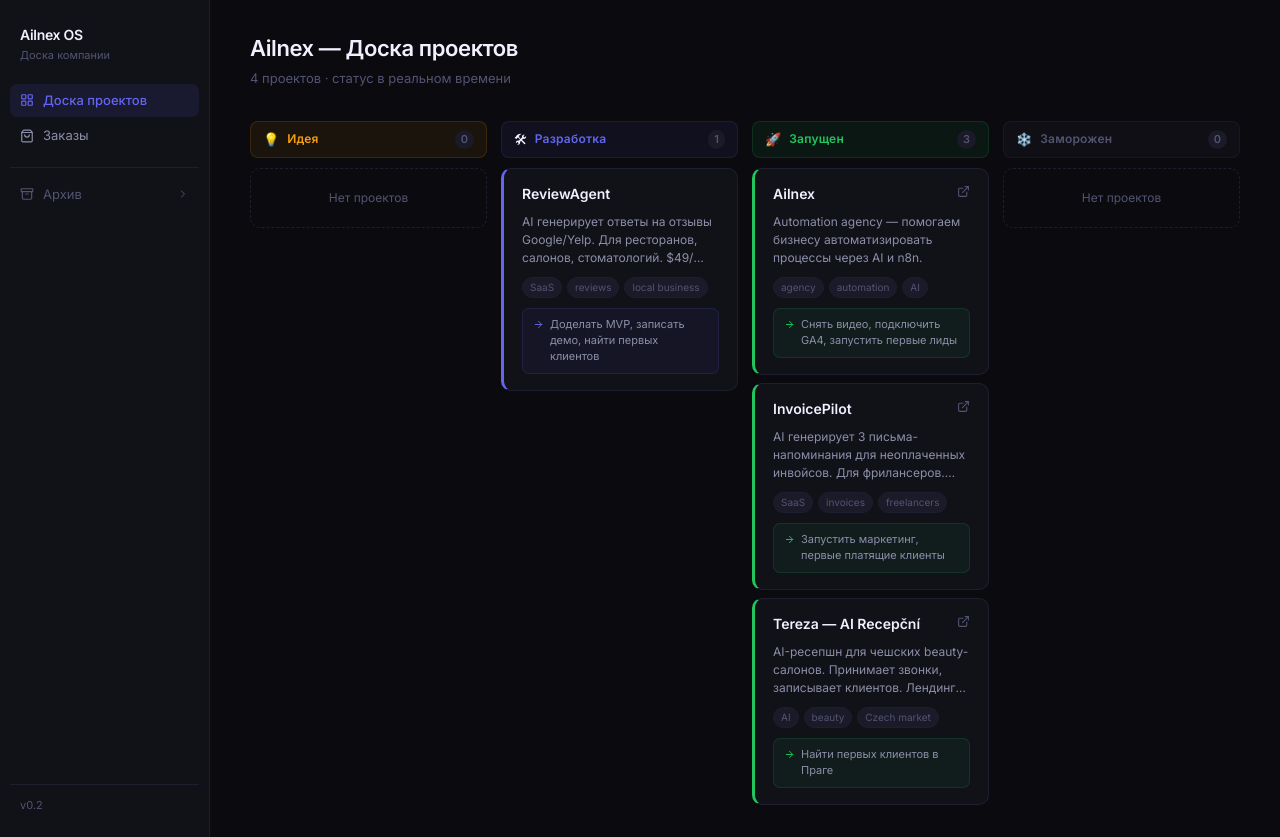
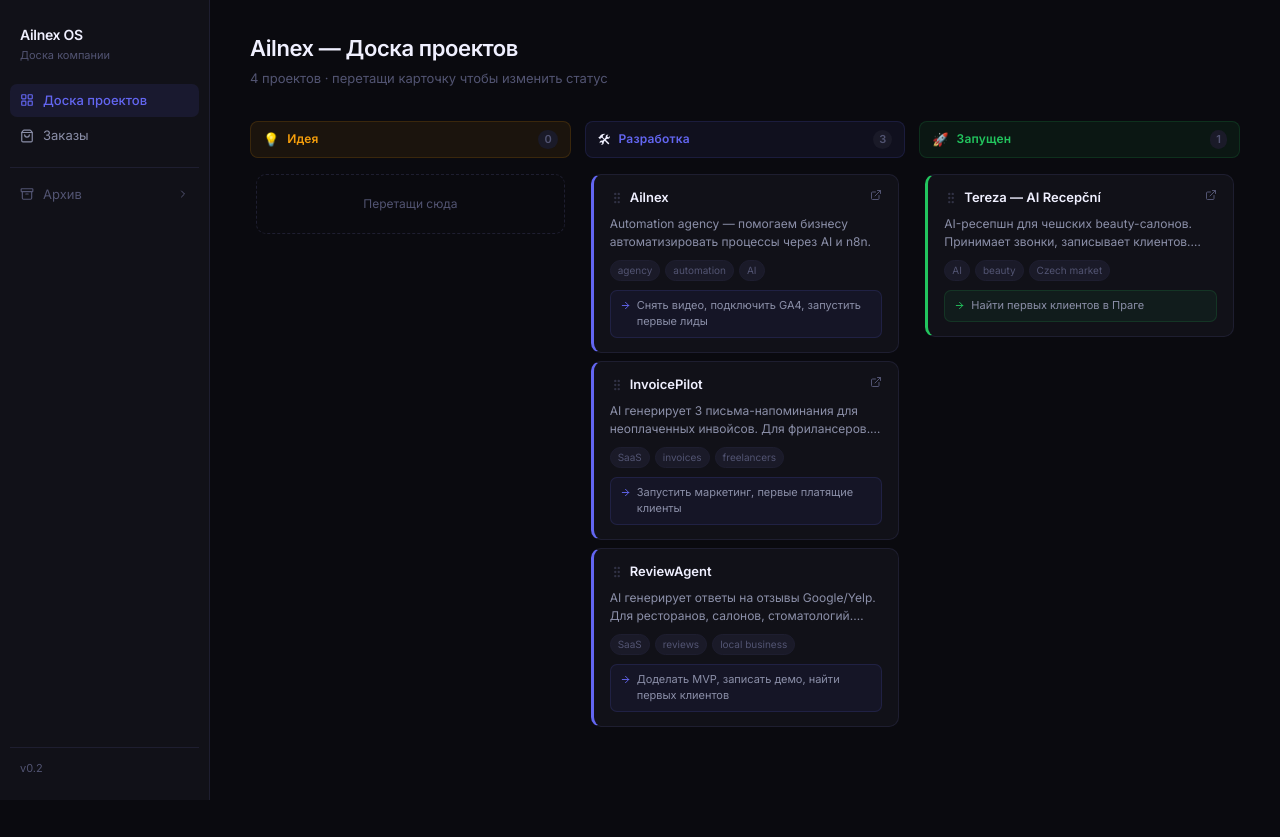
Before and after one commit to chshipkovai-dev/business-os, a Next.js app: page / in a window 1280 px wide. After the commit the page ends 800 px from the top, so only its background shows below. Built offline with nearby package versions, Linux system fonts and the light colour scheme.

Commit message:
Add drag-and-drop to projects board and orders; remove frozen status; move Ailnex+InvoicePilot to building

```diff
--- a/app/(dashboard)/orders/page.tsx
+++ b/app/(dashboard)/orders/page.tsx
@@ -1,7 +1,11 @@
 "use client"
 
+import { useState, useEffect } from "react"
+import { DndContext, DragOverlay, useDroppable, useDraggable, type DragEndEvent, type DragStartEvent, PointerSensor, useSensor, useSensors } from "@dnd-kit/core"
+import { CSS } from "@dnd-kit/utilities"
+import { GripVertical } from "lucide-react"
 import {
-  orders,
+  orders as initialOrders,
   statusLabel,
   statusColor,
   statusEmoji,
@@ -9,39 +13,63 @@ import {
   type OrderStatus,
 } from "@/lib/orders"
 
-const columns: OrderStatus[] = ["new", "discussion", "in_progress", "done", "invoiced"]
+const ORDERS_KEY = "ailnex_order_statuses"
+const COLUMNS: OrderStatus[] = ["new", "discussion", "in_progress", "done", "invoiced"]
 
-function OrderCard({ order }: { order: Order }) {
-  const color = statusColor[order.status]
+function loadStatuses(): Record<string, OrderStatus> {
+  if (typeof window === "undefined") return {}
+  try {
+    const raw = localStorage.getItem(ORDERS_KEY)
+    return raw ? JSON.parse(raw) : {}
+  } catch {
+    return {}
+  }
+}
 
+function saveStatuses(statuses: Record<string, OrderStatus>) {
+  localStorage.setItem(ORDERS_KEY, JSON.stringify(statuses))
+}
+
+// ─── Card ─────────────────────────────────────────────────────────────────────
+
+function CardContent({
+  order,
+  color,
+  dragHandleProps,
+  isOverlay,
+}: {
+  order: Order
+  color: string
+  dragHandleProps?: Record<string, unknown>
+  isOverlay?: boolean
+}) {
   return (
     <div style={{
-      background: "var(--bg-surface)",
+      background: isOverlay ? "var(--bg-elevated)" : "var(--bg-surface)",
       border: "1px solid var(--border)",
       borderLeft: `3px solid ${color}`,
       borderRadius: 10,
-      padding: "16px 18px",
+      padding: "14px 16px",
       display: "flex",
       flexDirection: "column",
       gap: 8,
-      transition: "all 0.15s",
+      boxShadow: isOverlay ? "0 8px 24px rgba(0,0,0,0.5)" : "none",
+      cursor: isOverlay ? "grabbing" : "default",
+    }}>
+      {/* Client + source */}
+      <div style={{ display: "flex", alignItems: "center", gap: 6 }}>
+        <div
+          {...dragHandleProps}
+          style={{
+            cursor: "grab", color: "var(--text-muted)", flexShrink: 0,
+            opacity: 0.5, transition: "opacity 0.15s",
           }}
-      onMouseEnter={e => {
-        const el = e.currentTarget as HTMLElement
-        el.style.background = "var(--bg-elevated)"
-        el.style.borderColor = color
-        el.style.borderLeftColor = color
-      }}
-      onMouseLeave={e => {
-        const el = e.currentTarget as HTMLElement
-        el.style.background = "var(--bg-surface)"
-        el.style.borderColor = "var(--border)"
-        el.style.borderLeftColor = color
-      }}
+          onMouseEnter={e => (e.currentTarget as HTMLElement).style.opacity = "1"}
+          onMouseLeave={e => (e.currentTarget as HTMLElement).style.opacity = "0.5"}
         >
-      {/* Client + source */}
-      <div style={{ display: "flex", alignItems: "center", justifyContent: "space-between", gap: 8 }}>
-        <span style={{ fontSize: 11, color: "var(--text-muted)", fontWeight: 500 }}>
+          <GripVertical size={14} />
+        </div>
+        <span style={{ fontSize: 11, color: "var(--text-muted)", fontWeight: 500, flex: 1 }}>
           {order.client}
         </span>
         {order.source && (
@@ -54,7 +82,7 @@ function OrderCard({ order }: { order: Order }) {
       </div>
 
       {/* Title */}
-      <div style={{ fontSize: 14, fontWeight: 600, color: "var(--text-primary)", lineHeight: 1.3 }}>
+      <div style={{ fontSize: 13, fontWeight: 600, color: "var(--text-primary)", lineHeight: 1.3 }}>
         {order.title}
       </div>
 
@@ -66,27 +94,18 @@ function OrderCard({ order }: { order: Order }) {
         {order.description}
       </div>
 
-      {/* Budget + deadline */}
-      {(order.budget || order.deadline) && (
-        <div style={{ display: "flex", gap: 12, flexWrap: "wrap" }}>
+      {/* Budget */}
       {order.budget && (
         <span style={{ fontSize: 12, color: "#22C55E", fontWeight: 600 }}>
           {order.budget}
         </span>
-          )}
-          {order.deadline && (
-            <span style={{ fontSize: 12, color: "var(--text-muted)" }}>
-              📅 {order.deadline}
-            </span>
-          )}
-        </div>
       )}
 
       {/* Notes */}
       {order.notes && (
         <div style={{
           fontSize: 11, color: "var(--text-secondary)", lineHeight: 1.45,
-          padding: "7px 10px", borderRadius: 7,
+          padding: "7px 9px", borderRadius: 7,
           background: `${color}10`, border: `1px solid ${color}25`,
         }}>
           {order.notes}
@@ -96,45 +115,71 @@ function OrderCard({ order }: { order: Order }) {
   )
 }
 
-function OrderColumn({ status }: { status: OrderStatus }) {
+function DraggableCard({ order, isDragging }: { order: Order; isDragging?: boolean }) {
+  const { attributes, listeners, setNodeRef, transform } = useDraggable({ id: order.id })
+  const color = statusColor[order.status]
+
+  return (
+    <div ref={setNodeRef} style={{ transform: CSS.Translate.toString(transform), opacity: isDragging ? 0.35 : 1 }}>
+      <CardContent order={order} color={color} dragHandleProps={{ ...attributes, ...listeners }} />
+    </div>
+  )
+}
+
+function DroppableColumn({
+  status,
+  orders,
+  activeId,
+}: {
+  status: OrderStatus
+  orders: Order[]
+  activeId: string | null
+}) {
+  const { setNodeRef, isOver } = useDroppable({ id: status })
   const color = statusColor[status]
-  const emoji = statusEmoji[status]
-  const label = statusLabel[status]
-  const items = orders.filter(o => o.status === status)
 
   return (
     <div style={{ flex: 1, minWidth: 0, display: "flex", flexDirection: "column", gap: 10 }}>
-      {/* Column header */}
+      {/* Header */}
       <div style={{
         display: "flex", alignItems: "center", gap: 8,
         padding: "8px 12px", borderRadius: 8,
         background: `${color}12`, border: `1px solid ${color}25`,
       }}>
-        <span style={{ fontSize: 13 }}>{emoji}</span>
+        <span style={{ fontSize: 13 }}>{statusEmoji[status]}</span>
         <span style={{ fontSize: 12, fontWeight: 600, color, letterSpacing: "0.2px" }}>
-          {label}
+          {statusLabel[status]}
         </span>
         <span style={{
           marginLeft: "auto", fontSize: 11, fontWeight: 600,
           color: "var(--text-muted)", background: "var(--bg-elevated)",
           padding: "1px 6px", borderRadius: 10,
         }}>
-          {items.length}
+          {orders.length}
         </span>
       </div>
 
-      {/* Cards */}
-      <div style={{ display: "flex", flexDirection: "column", gap: 8 }}>
-        {items.map(order => (
-          <OrderCard key={order.id} order={order} />
+      {/* Drop zone */}
+      <div
+        ref={setNodeRef}
+        style={{
+          display: "flex", flexDirection: "column", gap: 8,
+          minHeight: 80, borderRadius: 10, padding: 4,
+          border: isOver ? `2px dashed ${color}` : "2px solid transparent",
+          background: isOver ? `${color}08` : "transparent",
+          transition: "all 0.15s",
+        }}
+      >
+        {orders.map(order => (
+          <DraggableCard key={order.id} order={order} isDragging={order.id === activeId} />
         ))}
-        {items.length === 0 && (
+        {orders.length === 0 && !isOver && (
           <div style={{
             padding: "20px 14px", borderRadius: 10,
             border: "1px dashed var(--border)",
             textAlign: "center", fontSize: 12, color: "var(--text-muted)",
           }}>
-            Нет заказов
+            Перетащи сюда
           </div>
         )}
       </div>
@@ -142,10 +187,48 @@ function OrderColumn({ status }: { status: OrderStatus }) {
   )
 }
 
+// ─── Page ─────────────────────────────────────────────────────────────────────
+
 export default function OrdersPage() {
+  const [statusOverrides, setStatusOverrides] = useState<Record<string, OrderStatus>>({})
+  const [activeId, setActiveId] = useState<string | null>(null)
+  const [mounted, setMounted] = useState(false)
+
+  useEffect(() => {
+    setStatusOverrides(loadStatuses())
+    setMounted(true)
+  }, [])
+
+  const sensors = useSensors(
+    useSensor(PointerSensor, { activationConstraint: { distance: 5 } })
+  )
+
+  const allOrders = initialOrders.map(o => ({
+    ...o,
+    status: (statusOverrides[o.id] ?? o.status) as OrderStatus,
+  }))
+
+  const activeOrder = allOrders.find(o => o.id === activeId) ?? null
+
+  function onDragStart(e: DragStartEvent) {
+    setActiveId(String(e.active.id))
+  }
+
+  function onDragEnd(e: DragEndEvent) {
+    setActiveId(null)
+    const { active, over } = e
+    if (!over) return
+    const newStatus = over.id as OrderStatus
+    if (!COLUMNS.includes(newStatus)) return
+    const updated = { ...statusOverrides, [active.id]: newStatus }
+    setStatusOverrides(updated)
+    saveStatuses(updated)
+  }
+
+  if (!mounted) return null
+
   return (
     <div style={{ animation: "fadeIn 0.2s ease" }}>
-      {/* Header */}
       <div style={{ marginBottom: 32 }}>
         <h1 style={{
           fontSize: 22, fontWeight: 600,
@@ -154,16 +237,32 @@ export default function OrdersPage() {
           Заказы
         </h1>
         <p style={{ fontSize: 13, color: "var(--text-muted)", marginTop: 4, marginBottom: 0 }}>
-          {orders.length} заказов · фриланс и клиенты Ailnex
+          {allOrders.length} заказов · перетащи карточку чтобы изменить статус
         </p>
       </div>
 
-      {/* Kanban */}
+      <DndContext sensors={sensors} onDragStart={onDragStart} onDragEnd={onDragEnd}>
         <div style={{ display: "flex", gap: 14, alignItems: "flex-start" }}>
-        {columns.map(status => (
-          <OrderColumn key={status} status={status} />
+          {COLUMNS.map(status => (
+            <DroppableColumn
+              key={status}
+              status={status}
+              orders={allOrders.filter(o => o.status === status)}
+              activeId={activeId}
+            />
           ))}
         </div>
+
+        <DragOverlay>
+          {activeOrder && (
+            <CardContent
+              order={activeOrder}
+              color={statusColor[activeOrder.status]}
+              isOverlay
+            />
+          )}
+        </DragOverlay>
+      </DndContext>
     </div>
   )
 }
--- a/app/(dashboard)/page.tsx
+++ b/app/(dashboard)/page.tsx
@@ -1,6 +1,9 @@
 "use client"
 
-import { ExternalLink, ArrowRight } from "lucide-react"
+import { useState, useEffect } from "react"
+import { DndContext, DragOverlay, useDroppable, useDraggable, type DragEndEvent, type DragStartEvent, PointerSensor, useSensor, useSensors } from "@dnd-kit/core"
+import { CSS } from "@dnd-kit/utilities"
+import { ExternalLink, ArrowRight, GripVertical } from "lucide-react"
 import {
   companyProjects,
   stageLabel,
@@ -10,44 +13,81 @@ import {
   type CompanyProjectStage,
 } from "@/lib/company-projects"
 
-const columns: { stage: CompanyProjectStage }[] = [
-  { stage: "idea" },
-  { stage: "building" },
-  { stage: "launched" },
-  { stage: "frozen" },
-]
+const STAGES_KEY = "ailnex_project_stages"
+const COLUMNS: CompanyProjectStage[] = ["idea", "building", "launched"]
 
-function ProjectCard({ project }: { project: CompanyProject }) {
+function loadStages(): Record<string, CompanyProjectStage> {
+  if (typeof window === "undefined") return {}
+  try {
+    const raw = localStorage.getItem(STAGES_KEY)
+    return raw ? JSON.parse(raw) : {}
+  } catch {
+    return {}
+  }
+}
+
+function saveStages(stages: Record<string, CompanyProjectStage>) {
+  localStorage.setItem(STAGES_KEY, JSON.stringify(stages))
+}
+
+// ─── Draggable Card ──────────────────────────────────────────────────────────
+
+function DraggableCard({ project, isDragging }: { project: CompanyProject; isDragging?: boolean }) {
+  const { attributes, listeners, setNodeRef, transform } = useDraggable({ id: project.id })
   const color = stageColor[project.stage]
 
+  const style: React.CSSProperties = {
+    transform: CSS.Translate.toString(transform),
+    opacity: isDragging ? 0.35 : 1,
+  }
+
+  return (
+    <div ref={setNodeRef} style={style}>
+      <CardContent project={project} dragHandleProps={{ ...attributes, ...listeners }} color={color} />
+    </div>
+  )
+}
+
+function CardContent({
+  project,
+  color,
+  dragHandleProps,
+  isOverlay,
+}: {
+  project: CompanyProject
+  color: string
+  dragHandleProps?: Record<string, unknown>
+  isOverlay?: boolean
+}) {
   return (
     <div style={{
-      background: "var(--bg-surface)",
+      background: isOverlay ? "var(--bg-elevated)" : "var(--bg-surface)",
       border: "1px solid var(--border)",
       borderLeft: `3px solid ${color}`,
       borderRadius: 10,
-      padding: "16px 18px",
+      padding: "14px 16px",
       display: "flex",
       flexDirection: "column",
-      gap: 10,
-      transition: "all 0.15s",
-    }}
-      onMouseEnter={e => {
-        const el = e.currentTarget as HTMLElement
-        el.style.background = "var(--bg-elevated)"
-        el.style.borderColor = color
-        el.style.borderLeftColor = color
-      }}
-      onMouseLeave={e => {
-        const el = e.currentTarget as HTMLElement
-        el.style.background = "var(--bg-surface)"
-        el.style.borderColor = "var(--border)"
-        el.style.borderLeftColor = color
-      }}
-    >
+      gap: 9,
+      boxShadow: isOverlay ? "0 8px 24px rgba(0,0,0,0.5)" : "none",
+      cursor: isOverlay ? "grabbing" : "default",
+    }}>
       {/* Title row */}
-      <div style={{ display: "flex", alignItems: "flex-start", justifyContent: "space-between", gap: 8 }}>
-        <div style={{ fontSize: 14, fontWeight: 600, color: "var(--text-primary)", lineHeight: 1.3 }}>
+      <div style={{ display: "flex", alignItems: "flex-start", gap: 6 }}>
+        {/* Drag handle */}
+        <div
+          {...dragHandleProps}
+          style={{
+            cursor: "grab", color: "var(--text-muted)", flexShrink: 0,
+            marginTop: 1, padding: "1px 0",
+            opacity: 0.5, transition: "opacity 0.15s",
+          }}
+          onMouseEnter={e => (e.currentTarget as HTMLElement).style.opacity = "1"}
+          onMouseLeave={e => (e.currentTarget as HTMLElement).style.opacity = "0.5"}
+        >
+          <GripVertical size={14} />
+        </div>
+        <div style={{ flex: 1, fontSize: 13, fontWeight: 600, color: "var(--text-primary)", lineHeight: 1.3 }}>
           {project.title}
         </div>
         {project.url && (
@@ -60,20 +100,15 @@ function ProjectCard({ project }: { project: CompanyProject }) {
             onMouseEnter={e => (e.currentTarget as HTMLElement).style.color = "var(--accent)"}
             onMouseLeave={e => (e.currentTarget as HTMLElement).style.color = "var(--text-muted)"}
           >
-            <ExternalLink size={13} />
+            <ExternalLink size={12} />
           </a>
         )}
       </div>
 
       {/* Description */}
       <div style={{
-        fontSize: 12,
-        color: "var(--text-secondary)",
-        lineHeight: 1.5,
-        display: "-webkit-box",
-        WebkitLineClamp: 3,
-        WebkitBoxOrient: "vertical",
-        overflow: "hidden",
+        fontSize: 12, color: "var(--text-secondary)", lineHeight: 1.5,
+        display: "-webkit-box", WebkitLineClamp: 2, WebkitBoxOrient: "vertical", overflow: "hidden",
       }}>
         {project.description}
       </div>
@@ -93,9 +128,8 @@ function ProjectCard({ project }: { project: CompanyProject }) {
       {project.nextStep && (
         <div style={{
           display: "flex", alignItems: "flex-start", gap: 6,
-          padding: "8px 10px", borderRadius: 7,
-          background: `${color}10`,
-          border: `1px solid ${color}25`,
+          padding: "7px 9px", borderRadius: 7,
+          background: `${color}10`, border: `1px solid ${color}25`,
         }}>
           <ArrowRight size={11} color={color} style={{ flexShrink: 0, marginTop: 2 }} />
           <span style={{ fontSize: 11, color: "var(--text-secondary)", lineHeight: 1.45 }}>
@@ -107,49 +141,66 @@ function ProjectCard({ project }: { project: CompanyProject }) {
   )
 }
 
-function KanbanColumn({ stage }: { stage: CompanyProjectStage }) {
+// ─── Droppable Column ─────────────────────────────────────────────────────────
+
+function DroppableColumn({
+  stage,
+  projects,
+  activeId,
+}: {
+  stage: CompanyProjectStage
+  projects: CompanyProject[]
+  activeId: string | null
+}) {
+  const { setNodeRef, isOver } = useDroppable({ id: stage })
   const color = stageColor[stage]
-  const emoji = stageEmoji[stage]
-  const label = stageLabel[stage]
-  const items = companyProjects.filter(p => p.stage === stage && !p.archived)
 
   return (
     <div style={{ flex: 1, minWidth: 0, display: "flex", flexDirection: "column", gap: 10 }}>
-      {/* Column header */}
+      {/* Header */}
       <div style={{
         display: "flex", alignItems: "center", gap: 8,
         padding: "8px 12px", borderRadius: 8,
-        background: `${color}12`,
-        border: `1px solid ${color}25`,
+        background: `${color}12`, border: `1px solid ${color}25`,
       }}>
-        <span style={{ fontSize: 13 }}>{emoji}</span>
+        <span style={{ fontSize: 13 }}>{stageEmoji[stage]}</span>
         <span style={{ fontSize: 12, fontWeight: 600, color, letterSpacing: "0.2px" }}>
-          {label}
+          {stageLabel[stage]}
         </span>
         <span style={{
-          marginLeft: "auto",
-          fontSize: 11, fontWeight: 600,
-          color: "var(--text-muted)",
-          background: "var(--bg-elevated)",
+          marginLeft: "auto", fontSize: 11, fontWeight: 600,
+          color: "var(--text-muted)", background: "var(--bg-elevated)",
           padding: "1px 6px", borderRadius: 10,
         }}>
-          {items.length}
+          {projects.length}
         </span>
       </div>
 
-      {/* Cards */}
-      <div style={{ display: "flex", flexDirection: "column", gap: 8 }}>
-        {items.map(project => (
-          <ProjectCard key={project.id} project={project} />
+      {/* Drop zone */}
+      <div
+        ref={setNodeRef}
+        style={{
+          display: "flex", flexDirection: "column", gap: 8,
+          minHeight: 80, borderRadius: 10, padding: 4,
+          border: isOver ? `2px dashed ${color}` : "2px solid transparent",
+          background: isOver ? `${color}08` : "transparent",
+          transition: "all 0.15s",
+        }}
+      >
+        {projects.map(project => (
+          <DraggableCard
+            key={project.id}
+            project={project}
+            isDragging={project.id === activeId}
+          />
         ))}
-        {items.length === 0 && (
+        {projects.length === 0 && !isOver && (
           <div style={{
             padding: "20px 14px", borderRadius: 10,
             border: "1px dashed var(--border)",
-            textAlign: "center",
-            fontSize: 12, color: "var(--text-muted)",
+            textAlign: "center", fontSize: 12, color: "var(--text-muted)",
           }}>
-            Нет проектов
+            Перетащи сюда
           </div>
         )}
       </div>
@@ -157,10 +208,50 @@ function KanbanColumn({ stage }: { stage: CompanyProjectStage }) {
   )
 }
 
+// ─── Board ────────────────────────────────────────────────────────────────────
+
 export default function CompanyBoard() {
+  const [stageOverrides, setStageOverrides] = useState<Record<string, CompanyProjectStage>>({})
+  const [activeId, setActiveId] = useState<string | null>(null)
+  const [mounted, setMounted] = useState(false)
+
+  useEffect(() => {
+    setStageOverrides(loadStages())
+    setMounted(true)
+  }, [])
+
+  const sensors = useSensors(
+    useSensor(PointerSensor, { activationConstraint: { distance: 5 } })
+  )
+
+  const activeProjects = companyProjects
+    .filter(p => !p.archived)
+    .map(p => ({
+      ...p,
+      stage: (stageOverrides[p.id] ?? p.stage) as CompanyProjectStage,
+    }))
+
+  const activeProject = activeProjects.find(p => p.id === activeId) ?? null
+
+  function onDragStart(e: DragStartEvent) {
+    setActiveId(String(e.active.id))
+  }
+
+  function onDragEnd(e: DragEndEvent) {
+    setActiveId(null)
+    const { active, over } = e
+    if (!over) return
+    const newStage = over.id as CompanyProjectStage
+    if (!COLUMNS.includes(newStage)) return
+    const updated = { ...stageOverrides, [active.id]: newStage }
+    setStageOverrides(updated)
+    saveStages(updated)
+  }
+
+  if (!mounted) return null
+
   return (
     <div style={{ animation: "fadeIn 0.2s ease" }}>
-      {/* Header */}
       <div style={{ marginBottom: 32 }}>
         <h1 style={{
           fontSize: 22, fontWeight: 600,
@@ -169,16 +260,32 @@ export default function CompanyBoard() {
           Ailnex — Доска проектов
         </h1>
         <p style={{ fontSize: 13, color: "var(--text-muted)", marginTop: 4, marginBottom: 0 }}>
-          {companyProjects.filter(p => !p.archived).length} проектов · статус в реальном времени
+          {activeProjects.length} проектов · перетащи карточку чтобы изменить статус
         </p>
       </div>
 
-      {/* Kanban */}
-      <div style={{ display: "flex", gap: 14, alignItems: "flex-start" }}>
-        {columns.map(({ stage }) => (
-          <KanbanColumn key={stage} stage={stage} />
-        ))}
-      </div>
+      <DndContext sensors={sensors} onDragStart={onDragStart} onDragEnd={onDragEnd}>
+        <div style={{ display: "flex", gap: 14, alignItems: "flex-start" }}>
+          {COLUMNS.map(stage => (
+            <DroppableColumn
+              key={stage}
+              stage={stage}
+              projects={activeProjects.filter(p => p.stage === stage)}
+              activeId={activeId}
+            />
+          ))}
+        </div>
+
+        <DragOverlay>
+          {activeProject && (
+            <CardContent
+              project={activeProject}
+              color={stageColor[activeProject.stage]}
+              isOverlay
+            />
+          )}
+        </DragOverlay>
+      </DndContext>
     </div>
   )
 }
--- a/lib/company-projects.ts
+++ b/lib/company-projects.ts
@@ -1,4 +1,4 @@
-export type CompanyProjectStage = "idea" | "building" | "launched" | "frozen"
+export type CompanyProjectStage = "idea" | "building" | "launched"
 
 export interface CompanyProject {
   id: string
@@ -16,7 +16,7 @@ export const companyProjects: CompanyProject[] = [
     id: "ailnex",
     title: "Ailnex",
     description: "Automation agency — помогаем бизнесу автоматизировать процессы через AI и n8n.",
-    stage: "launched",
+    stage: "building",
     url: "https://ailnex.com",
     nextStep: "Снять видео, подключить GA4, запустить первые лиды",
     tags: ["agency", "automation", "AI"],
@@ -25,7 +25,7 @@ export const companyProjects: CompanyProject[] = [
     id: "invoicepilot",
     title: "InvoicePilot",
     description: "AI генерирует 3 письма-напоминания для неоплаченных инвойсов. Для фрилансеров. $39/мес.",
-    stage: "launched",
+    stage: "building",
     url: "https://invoicepilot.app",
     nextStep: "Запустить маркетинг, первые платящие клиенты",
     tags: ["SaaS", "invoices", "freelancers"],
@@ -59,8 +59,8 @@ export const companyProjects: CompanyProject[] = [
   {
     id: "contractagent",
     title: "ContractAgent",
-    description: "AI анализ контрактов для B2B. Заморожен — длинный цикл продаж, CFO трудно достичь.",
-    stage: "frozen",
+    description: "AI анализ контрактов для B2B. Длинный цикл продаж, CFO трудно достичь.",
+    stage: "idea",
     tags: ["SaaS", "B2B", "contracts"],
     archived: true,
   },
@@ -70,19 +70,16 @@ export const stageLabel: Record<CompanyProjectStage, string> = {
   idea: "Идея",
   building: "Разработка",
   launched: "Запущен",
-  frozen: "Заморожен",
 }
 
 export const stageColor: Record<CompanyProjectStage, string> = {
   idea: "#F59E0B",
   building: "#6366F1",
   launched: "#22C55E",
-  frozen: "#525472",
 }
 
 export const stageEmoji: Record<CompanyProjectStage, string> = {
   idea: "💡",
   building: "🛠",
   launched: "🚀",
-  frozen: "❄️",
 }
--- a/package.json
+++ b/package.json
@@ -11,6 +11,8 @@
   "dependencies": {
     "@anthropic-ai/sdk": "^0.78.0",
     "@base-ui/react": "^1.2.0",
+    "@dnd-kit/core": "^6.3.1",
+    "@dnd-kit/utilities": "^3.2.2",
     "@supabase/supabase-js": "^2.99.1",
     "class-variance-authority": "^0.7.1",
     "clsx": "^2.1.1",
```
Also changed, not shown: 1 other file (tests, documents, lock files or other folders). Lines whose indentation alone changed are shown as unchanged.
